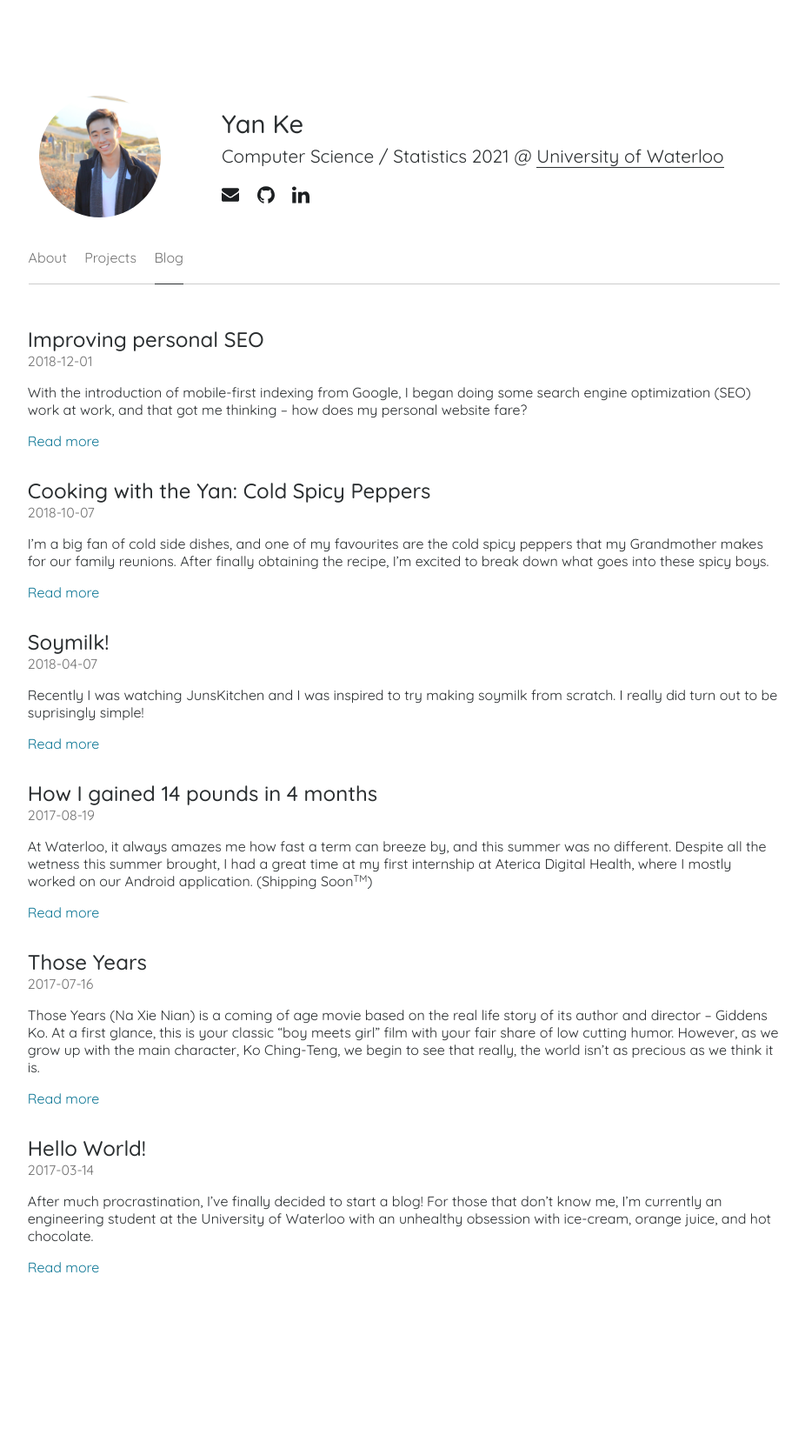
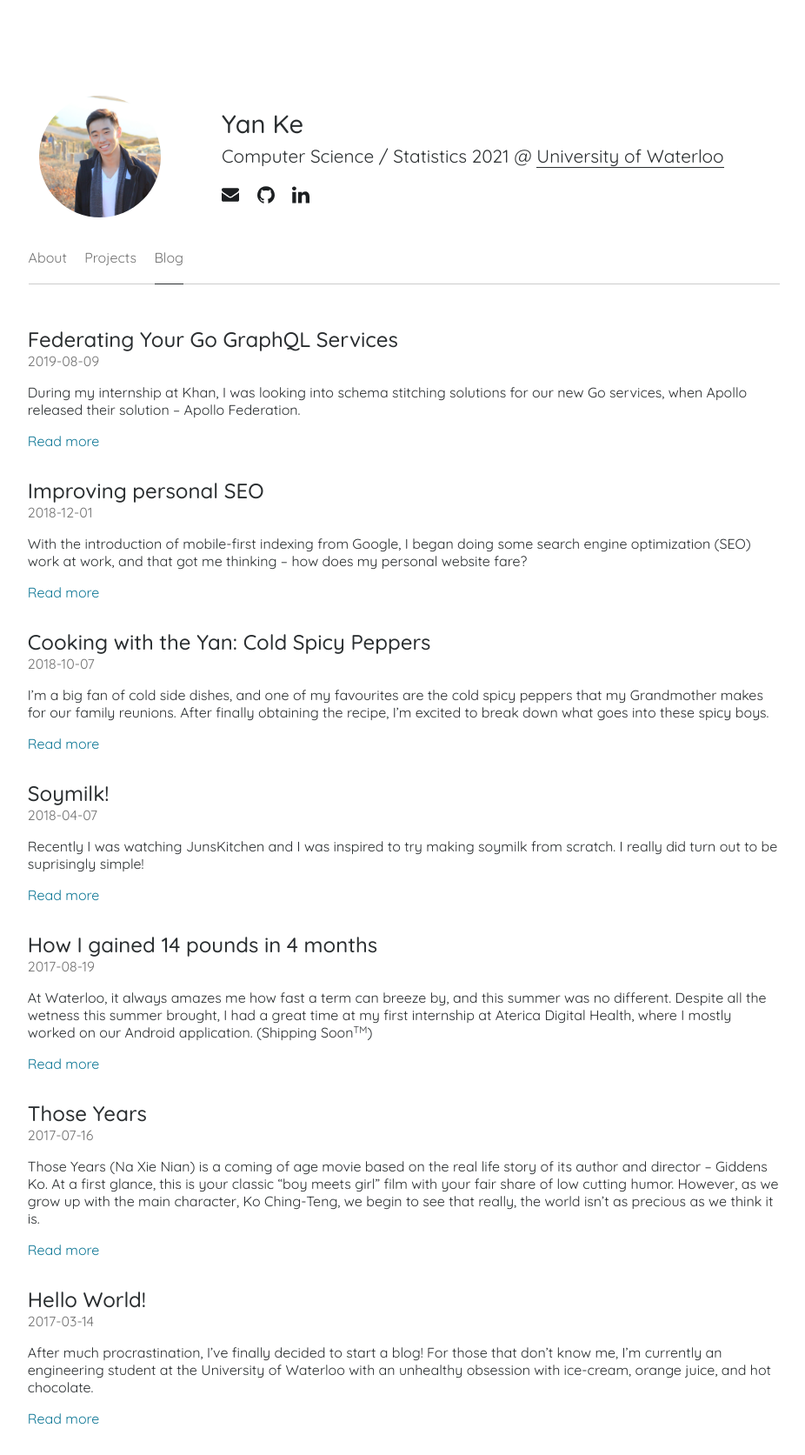
Before and after one commit to yanske/yanske1.github.io, a Jekyll site: the page built from html/blog.html, in a window 1280 px wide. Shown: the whole page at 87% size, without its empty margins (175-1101 px from the left). Built offline with Jekyll 4.4.1, drawn with Linux system fonts in a browser that asks for light colours; before the commit the page ends 1499 px from its top, so only the background shows below that; some of the changed lines change nothing that is shown.

Commit message:
Federation blog post

```diff
--- a/_layouts/page.html
+++ b/_layouts/page.html
@@ -5,6 +5,7 @@
     <div class="container">
       <div class="template wrapper">
         <div>
+          <!-- TODO: figure out a UI solution for this with more nav.  -->
           <a href="{{ layout.url }}">Back to {{ layout.name }}</a>
         </div>
         <br/>
--- /dev/null
+++ b/_posts/2019-08-09-Federating-Your-Go-GraphQL-Services.md
@@ -0,0 +1,285 @@
+---
+layout: post
+title: Federating Your Go GraphQL Services
+date: August 09, 2019
+---
+
+During my internship at Khan, I was looking into schema stitching solutions for
+our new Go services, when Apollo released their solution --
+[Apollo Federation](https://blog.apollographql.com/apollo-federation-f260cf525d21 "Apollo Federation").
+
+Federation is an architecture for resolving and merging remote GraphQL schemas,
+and you can use it as a GraphQL gateway for your services to support a
+separation of concerns and query hinting (e.g. directives such
+as `@provides` / `@requires`).
+
+While it's simple to set up a series of "Federated" services in JavaScript
+using Apollo's libraries, there hasn't been a lot of examples on how to
+implement support for a Federation gateway in services written in other
+languages (AFAIK)! So this post will be an exercise on implementing support
+for Federation in Golang services, using the GraphQL server library,
+[Gqlgen](https://github.com/99designs/gqlgen "Gqlgen").
+
+### What We Need
+
+To support Federation, there are two main things we need:
+
+1. Ensure that the service can stand alone, i.e. the service's GraphQL schema
+should be valid even without the gateway. Firstly, we need to define all of
+Federation's directives, as well as create any stub types as need (more on that
+in the example below).
+
+2. Implementing the Federation queries, as well as defining custom scalars and
+models to support it.
+
+
+### Running It With Gqlgen
+
+For this example, we'll be using Go with Gqlgen, but the concept is the same
+for any other language / GraphQL server library -- in fact, it'll be easier
+with a non-type strict language (such as Python)!
+
+
+#### Federated Schemas
+
+For this example, let us have two services, one that contains information on
+users, and another that contains the progress each of these users is making in
+math. Respectively, their remote schema will look like (excuse the weird syntax
+highlighting, some of these symbols are not recognized yet 🙃):
+
+{% highlight graphql linenos %}
+extend type Query {
+  currentUser: User
+}
+
+type User @key(fields: "id") {
+  id: Int!
+  username: String!
+}
+{% endhighlight %}
+
+and
+
+{% highlight graphql linenos %}
+type Progress {
+  userId: Int!
+  percent: Float!
+}
+
+extend type User @key(fields: "id") {
+  id: Int! @external
+  progressInMath: Progress!
+}
+{% endhighlight %}
+
+The first part involves ensuring the service can stand alone. This means
+adding the following Federation directives to the schemas:
+
+{% highlight graphql linenos %}
+scalar _FieldSet
+directive @external on FIELD_DEFINITION
+directive @requires(fields: _FieldSet!) on FIELD_DEFINITION
+directive @provides(fields: _FieldSet!) on FIELD_DEFINITION
+directive @key(fields: _FieldSet!) on OBJECT
+{% endhighlight %}
+
+Also, notice that in the progress service, we extend the User object, but we
+have no declaration of it anywhere. So we also define a stub for the User,
+like so:
+
+{% highlight graphql linenos %}
+type User @key(fields: "id")
+{% endhighlight %}
+
+We also need to do this for the Query object, and that brings us to
+implementing the Federation specific queries. For each service, we need to
+define the stub Query type, as well as support two queries, `_entities` and
+`_service`.
+
+{% highlight graphql linenos %}
+scalar _Any
+
+type _Service {
+  sdl: String
+}
+
+type Query {
+  _entities(representations: [_Any!]!): [_Entity]!
+  _service: _Service!
+}
+{% endhighlight %}
+
+`_Entity`, as mentioned in the Federation specs, is a union of all types with
+the `@key` directive.  In the case of both services, we need to add:
+
+{% highlight graphql linenos %}
+union _Entity = User
+{% endhighlight %}
+
+The `@key` directive allows us to uniquely identify an object with the field.
+This allows Federation to resolve remote nodes by querying `_Entity` and
+passing in a type, the key field, and a query fragment of what data we want to
+the service that owns that node.
+
+The `_Service` query simply returns the original remote schema declared as a
+string.
+
+#### Codegen
+
+Now that we have the schema down, let's generate what's needed for our GraphQL
+server! Following the Gqlgen docs, we need to declare a YAML file, and
+run `go run github.com/99designs/gqlgen`.
+
+One specific change we need to make to the config is to declare a custom
+scalar, `_Any`, which is the argument passed into the `_Entity` query. In Go,
+this is simply a `map[string]interface{}` that will only be unmarshalled from
+requests.
+
+In the YAML, add:
+
+{% highlight yaml linenos %}
+models:
+  _Any:
+    model: github.com/user/repo/pkg/graphql.Any
+{% endhighlight %}
+
+And at the specified package / class, define the scalar:
+
+{% highlight go linenos %}
+type Any map[string]interface{}
+
+func (a *Any) UnmarshalGQL(v interface{}) error {
+	parsed, ok := v.(map[string]interface{})
+	if !ok {
+		return fmt.Errorf("Unexpected representations!")
+	}
+
+	*a = parsed
+	return nil
+}
+
+func (a Any) MarshalGQL(w io.Writer) {
+	panic("Not implemented.")
+}
+{% endhighlight %}
+
+Another model that we'll want to override is `_Entity`. When Gqlgen does its
+codegen, it creates an `_Entity` interface, but we'd much rather use one that
+we can customize -- in particular, we want all entity objects to be able to
+resolve themselves using a `FromKey` function that takes in an `_Any` as
+its argument.
+
+Now, our YAML will contain:
+
+{% highlight yaml linenos %}
+models:
+  _Any:
+    model: github.com/user/repo/pkg/graphql.Any
+  _Entity:
+    model: github.com/user/repo/pkg/graphql.Entity
+{% endhighlight %}
+
+And our custom `Entity` interface may look like this:
+
+{% highlight go linenos %}
+type Entity interface {
+	Is_Entity()
+	FromKey(representation Any) error
+}
+{% endhighlight %}
+
+Okay okay, now we can finally run our codegen command!
+
+#### Implementation
+
+If specified, Gqlgen will create a stub resolver file for you. We'll be
+working off that in this example. Let's first go ahead and fill in the
+`_Service` resolver. I like to keep the original remote schema in its own
+file, and have all the Federation definition / stubs in another.
+
+Then, we can do something like this for the resolver:
+
+{% highlight go linenos %}
+func (r *queryResolver) _service(ctx context.Context) (*_Service, error) {
+	sdl, err := ioutil.ReadFile(path)
+	if err != nil {
+		return "", err
+	}
+
+	return &_Service{&string(sdl)}, nil
+}
+{% endhighlight %}
+
+Now let's work on the `_Entity` resolver. In our example,
+if we were to make a query like:
+
+{% highlight graphql linenos %}
+query {
+    currentUser {
+        progressInMath  {
+            percent
+        }
+    }
+}
+{% endhighlight %}
+
+The gateway would first fetch the user object for the user service, and using
+the user's key, resolve the user's progress in math by making this `_Entity`
+query.
+
+{% highlight graphql linenos %}
+query {
+    _Entity(representation: [{__typename: "User", id: 1}]) {
+        ... on User {
+            progressInMath {
+                percent
+            }
+        }
+    }
+}
+{% endhighlight %}
+
+It's the entity resolver's job to resolve objects owned by the service from
+this query. Since we previously added a `FromKey` function to the entity
+interface, we can use this to delegate resolving every object. Then, our entity
+resolver may look like this:
+
+{% highlight go linenos %}
+func (r *queryResolver) _entities(ctx context.Context, representations []graphql.Any) ([]graphql.Entity, error) {
+	var entities []graphql.Entity
+
+	// We can also do this concurrently.
+	for _, rep := range representations {
+		typename, ok := rep["__typename"].(string)
+		if !ok {
+			return nil, fmt.Errorf("Failed to parse rep type.")
+		}
+
+		var entity graphql.Entity
+
+		switch typename {
+		case "User":
+			entity = &User{}
+		default:
+			return nil, fmt.Errorf("Unexpected rep type.")
+		}
+
+		err := entity.FromKey(rep)
+		if err != nil {
+			return nil, err
+		}
+
+		entities = append(entities, entity)
+	}
+
+	return entities, nil
+}
+{% endhighlight %}
+
+where the user model would implement its own `FromKey` function, that is
+responsible for returing a partial user object with its progress in math.
+
+Annnd that's it! A lot of this code will be simplified if we used a non-type
+strict language, especially in the entity resolver where we can get rid of the
+switch statement. Hopefully this example can be helpful to anyone who wants to
+try out this new architecture :)
--- a/_scss/partials/pygments.scss
+++ b/_scss/partials/pygments.scss
@@ -24,7 +24,7 @@
 // Syntax highlighting: Manni theme
 .highlight .hll { background-color: #ffffcc }
 .highlight .c { color: #0099FF; font-style: italic } /* Comment */
-.highlight .err { color: #AA0000; background-color: #FFAAAA } /* Error */
+.highlight .err { color: #AA0000 } /* Error */
 .highlight .k { color: #006699; font-weight: bold } /* Keyword */
 .highlight .o { color: #555555 } /* Operator */
 .highlight .cm { color: #0099FF; font-style: italic } /* Comment.Multiline */
--- a/html/blog.html
+++ b/html/blog.html
@@ -5,6 +5,7 @@ permalink: blog.html
 ---
 
 <div class="blog wrapper">
+  <!-- TODO: Add a search bar here. -->
   {% for post in site.posts %}
   <div class="timeline-item">
     <a class="post-link" href="{{ post.url | relative_url }}">
@@ -12,7 +13,8 @@ permalink: blog.html
     </a>
     <br>
     <span class="post-date">{{ post.date | date: "%Y-%m-%d" }}</span>
-    {{ post.excerpt }} <a class="read-more" href="{{ post.url | relative_url }}">Read more</a>
+    {{ post.excerpt }}
+    <a class="read-more" href="{{ post.url | relative_url }}">Read more</a>
   </div>
   {% endfor %}
 </div>
```
